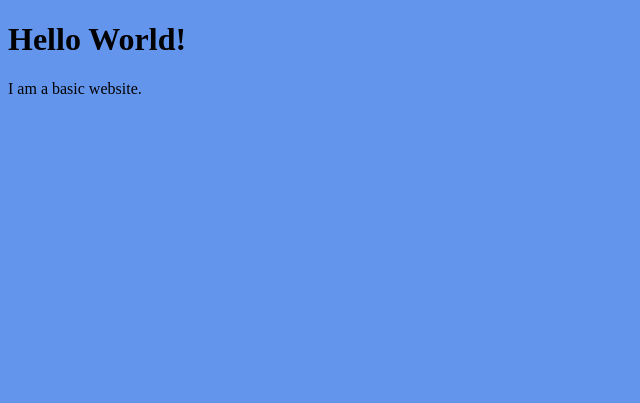
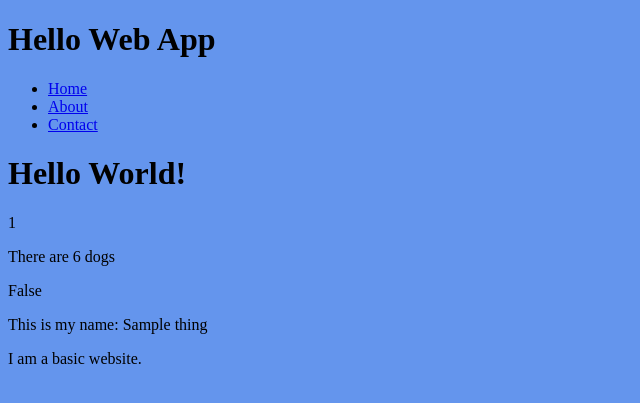
Before and after one commit to sweeney-th/app, a Django app: template collection/templates/index.html in a window 1280 px wide. Shown: the top 403 px of the page, without its empty margins (0-640 px from the left). Run offline with Django 3.2, Linux system fonts and the light colour scheme; the template is opened without the code that fills it: most values are stand-ins (such as "Sample title", 1, 10 or a date in 2020).

Commit message:
Added basic dynamic stuff

```diff
--- a/collection/templates/base.html
+++ b/collection/templates/base.html
@@ -11,6 +11,15 @@
     {% block header %}{% endblock header %}
 </head>
 	<body>
+        <h1>Hello Web App</h1>
+        <nav>
+            <ul>
+                <li><a href="{% url 'home' %}">Home</a></li>
+                <li><a href="{% url 'about' %}">About</a></li>
+                <li><a href="{% url 'contact' %}">Contact</a></li>
+            </ul>
+        </nav>
+    </header>
         {% block content %}{% endblock content %}
         {% block footer %}{% endblock footer %}
 	<body>
--- a/collection/templates/index.html
+++ b/collection/templates/index.html
@@ -6,5 +6,14 @@ Homepage - {{ block.super }}
 
 {% block content %}
 <h1>Hello World!</h1>
+<!-- this will get the number fromt he index function -->
+<p>{{ number }}</p>
+<p> There are 6 dogs </p>
+{% if number == 6 %}
+    True
+{% else %}
+    False
+{% endif %}
+<p>This is my name: {{ thing }}</p>
 <p>I am a basic website.</p>
 {% endblock content %}
```
Also changed, not shown: collection/views.py (+8 -1 lines), hellowebapp/urls.py (+12 -3 lines).
